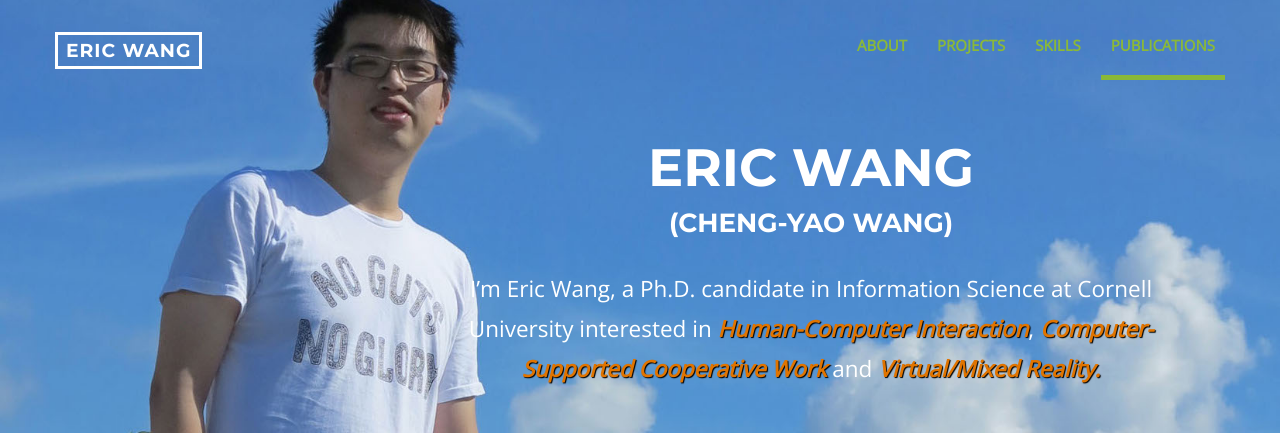
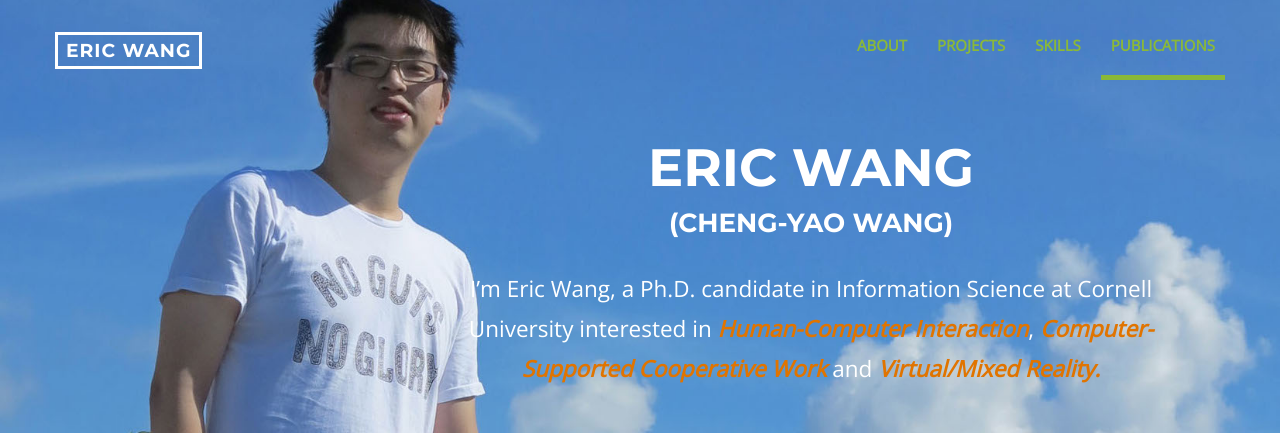
Before and after one commit to ericwang0701/ericwang0701.github.io, a plain HTML site: page index.html in a window 1280 px wide. Shown: the top 433 px of the page. Drawn offline with nearby package versions, Linux system fonts and the light colour scheme.

```diff
--- a/css/onepage.css
+++ b/css/onepage.css
@@ -346,7 +346,7 @@ header .text-wraper{
 	font-weight: bold;
 	color: #e07400;
 	font-style: italic;
-	text-shadow: 1px 1px 1px #000;
+	/*text-shadow: 1px 1px 1px #000;*/
 }
 
 @media(min-width:768px) and (max-width: 991px){
```
Also changed, not shown: 1 other file.
